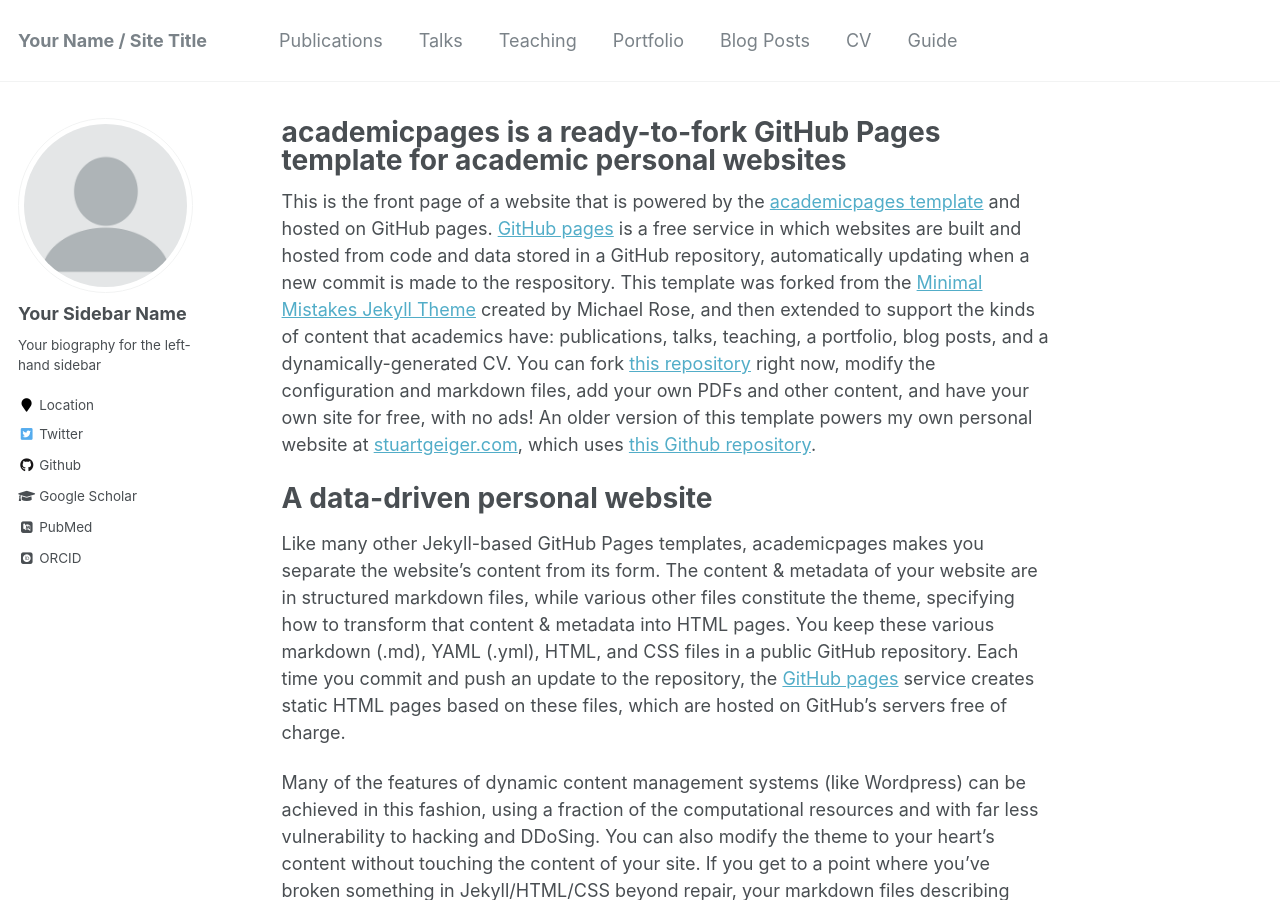
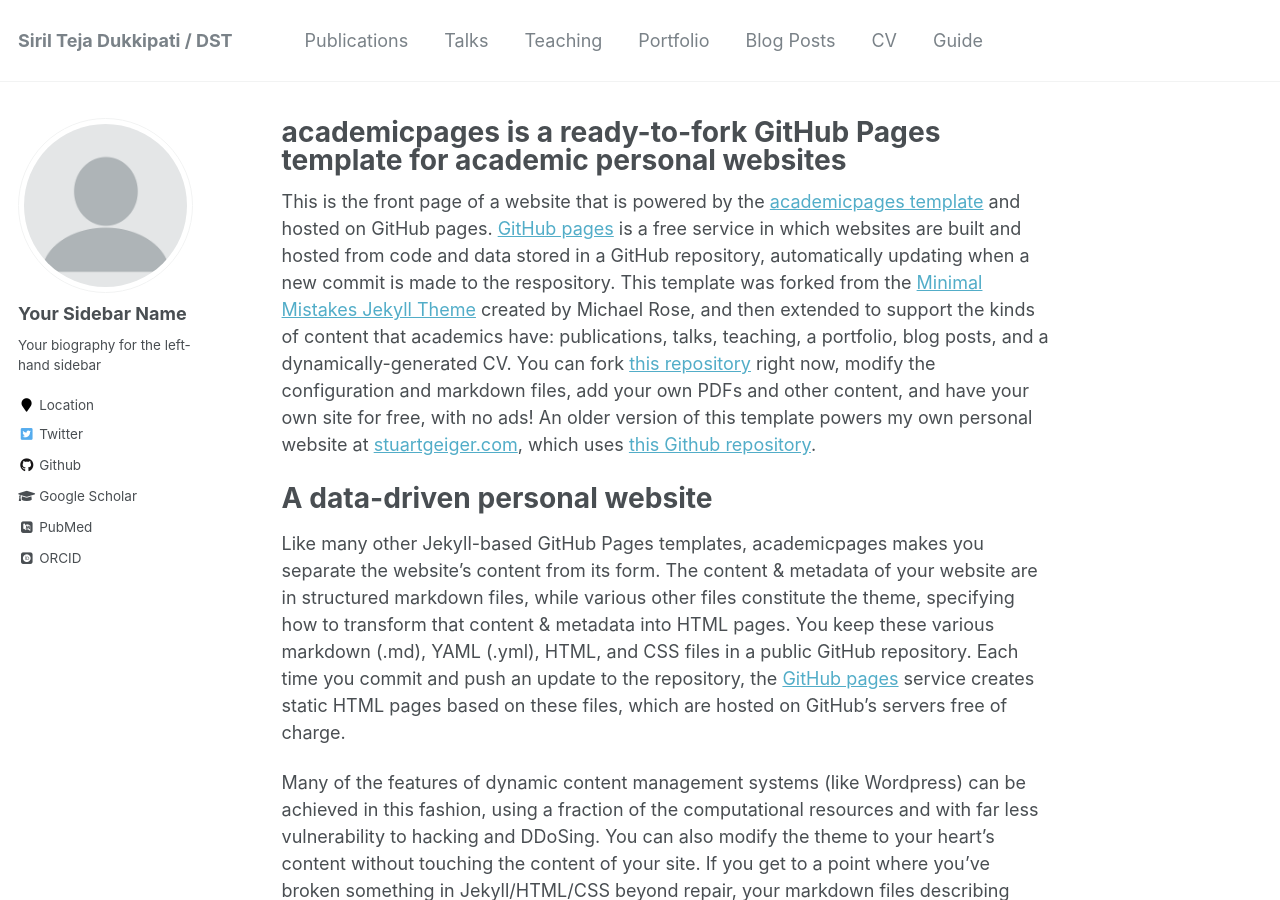
Before and after one commit to siril-teja/website, a Jekyll site: the page built from _pages/about.md, in a window 1280 px wide and 900 px high. Built offline with Jekyll 4.4.1, drawn with Linux system fonts in a browser that asks for light colours; some web fonts are replaced.

Commit message:
Update _config.yml

```diff
--- a/_config.yml
+++ b/_config.yml
@@ -6,8 +6,8 @@
 # `jekyll serve`. If you change this file, please restart the server process.
 
 # Site Settings
-locale                   : "en-US"
-title                    : "Your Name / Site Title"
+locale                   : "en-CA"
+title                    : "Siril Teja Dukkipati / DST"
 title_separator          : "-"
 name                     : &name "Your Name"
 description              : &description "personal description"
```
